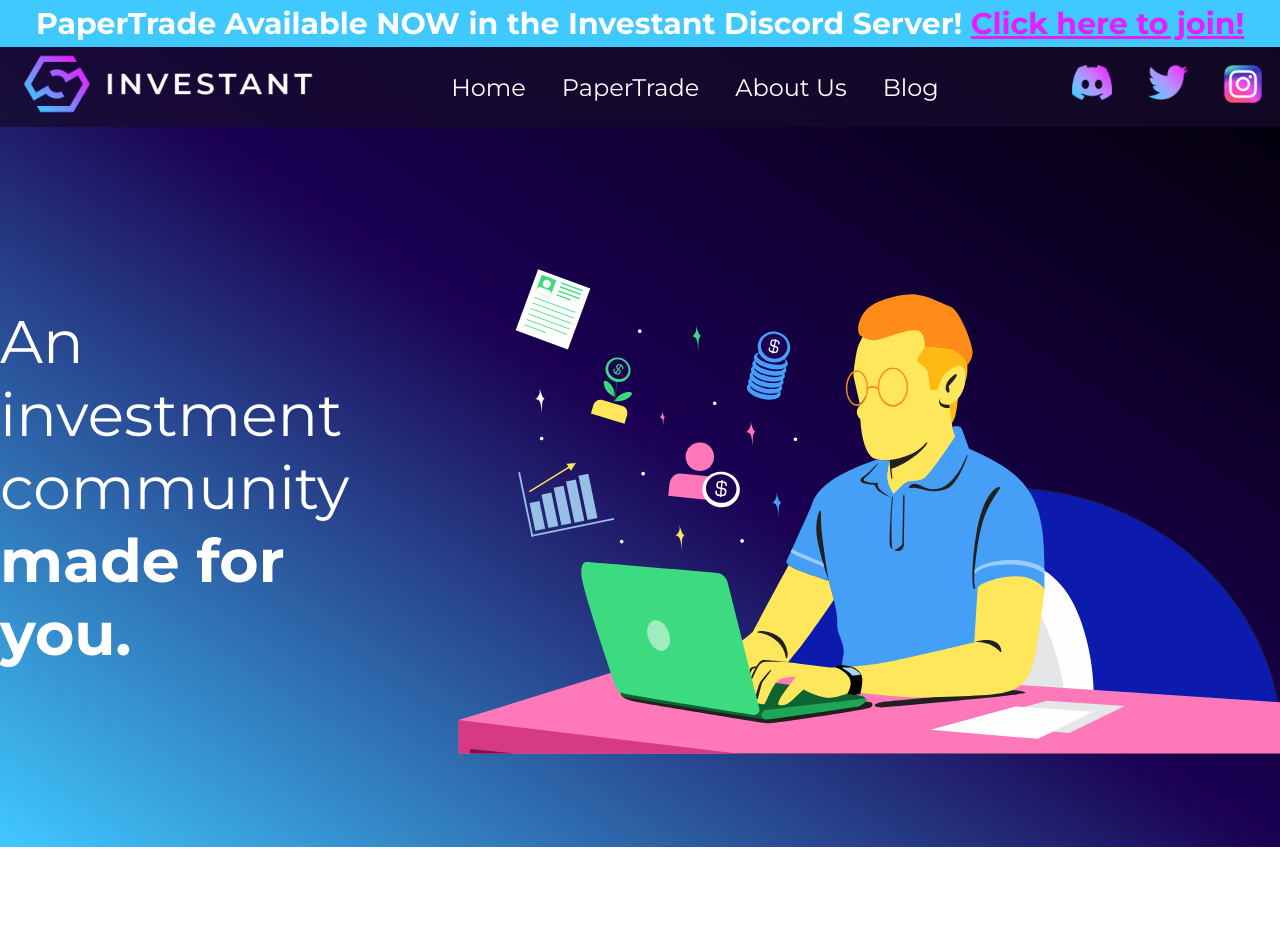
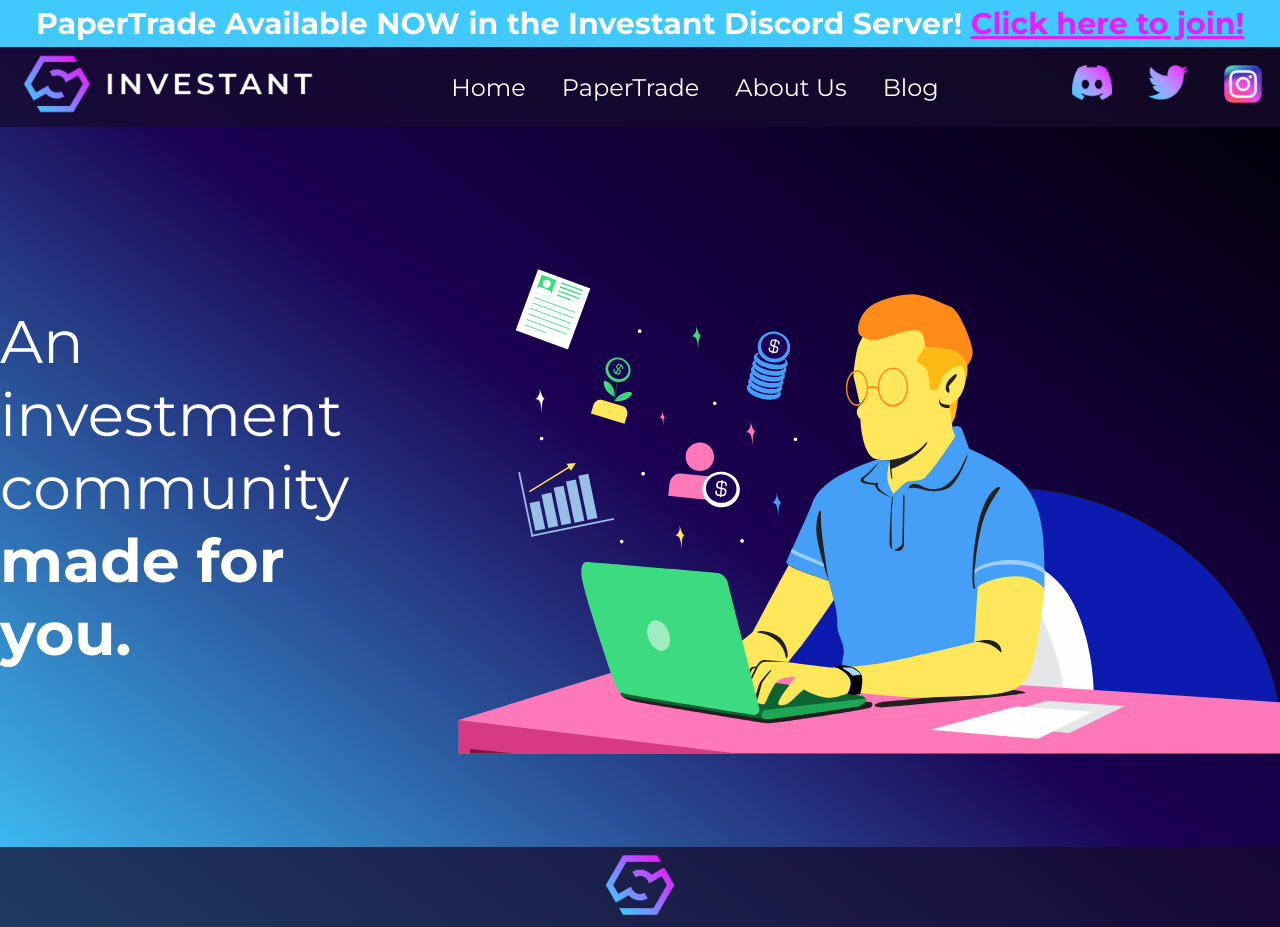
Before and after one commit to SuzerainY/investant-net, a Next.js app: page / in a window 1280 px wide. Before the commit the page ends 847 px from the top, so only its background shows below. Built offline with nearby package versions, Linux system fonts and the light colour scheme.

Commit message:
Created Footer Component

```diff
--- /dev/null
+++ b/components/Footer/Footer.js
@@ -0,0 +1,23 @@
+import React from "react";
+import Link from "next/link";
+import Image from "next/image";
+
+export default function Footer() {
+    return (
+        <>
+            <div className="footer">
+                <div className="footer-logo">
+                    <Link href="/">
+                        <Image
+                            src={"/images/branding/FaviconTransparent.png"}
+                            alt="Investant Favicon"
+                            width={100}
+                            height={100}
+                            priority
+                        />
+                    </Link>
+                </div>
+            </div>
+        </>
+    );
+};
--- a/layouts/DefaultLayout.js
+++ b/layouts/DefaultLayout.js
@@ -1,5 +1,6 @@
 import React from "react";
 import Header from "@/components/Header/Header.js";
+import Footer from "@/components/Footer/Footer.js";
 import AlertBanner from "@/components/AlertBanner/AlertBanner";
 import { Analytics } from "@vercel/analytics/react";
 
@@ -13,6 +14,7 @@ export default function DefaultLayout({ children }) {
       />
       <Header/>
       {children}
+      <Footer/>
       <Analytics/>
     </div>
   );
--- a/styles/abstracts/_variables.scss
+++ b/styles/abstracts/_variables.scss
@@ -10,3 +10,4 @@ $light-blue: #40C9FF;
 $magenta: #E81CFF;
 $sepia: rgba(244, 236, 216, 1);
 $alert-yellow: #FFCC00;
+$trans-purple: rgba(22, 11, 44, 0.75);
--- /dev/null
+++ b/styles/components/_footer.scss
@@ -0,0 +1,21 @@
+.footer {
+    background-color: $trans-purple;
+    z-index: 99; // Ensure the header is above other content
+
+    .footer-logo {
+        width: fit-content;
+        height: 80px;
+        margin: auto;
+
+        img {
+            display: block;
+            height: 95%;
+            width: auto;
+            margin: auto;
+        }
+        &:hover {
+            transform: scale(1.04);
+            transition-duration: 0.2s;
+        }
+    }
+}
--- a/styles/components/_header.scss
+++ b/styles/components/_header.scss
@@ -1,6 +1,6 @@
 .header {
   align-items: center;
-  background-color: rgba(22, 11, 44, 0.75);
+  background-color: $trans-purple;
   z-index: 99; // Ensure the header is above other content
 
   .desktop-menu {
@@ -90,7 +90,7 @@
     overflow: hidden;
     border: 2px solid white;
     border-radius: 12px;
-    background-color: rgba(22, 11, 44, 0.75);
+    background-color: $trans-purple;
     transition: max-height 0.3s ease-in-out;
 
     .mobile-media-links {
--- a/styles/main.scss
+++ b/styles/main.scss
@@ -5,8 +5,9 @@
 @import "base/utils";
 @import "base/base";
 
+@import "components/alert-banner";
 @import "components/header";
-@import "components/alert-banner";
+@import "components/footer";
 
 @import "layouts/default-layout";
 
```
Lines whose indentation alone changed are shown as unchanged.
